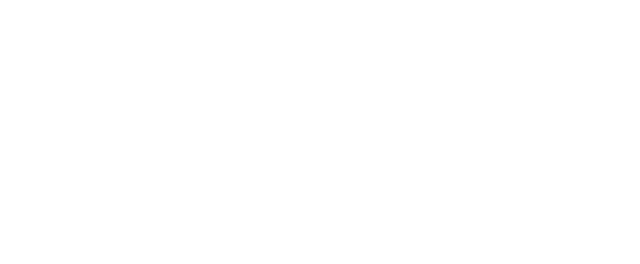
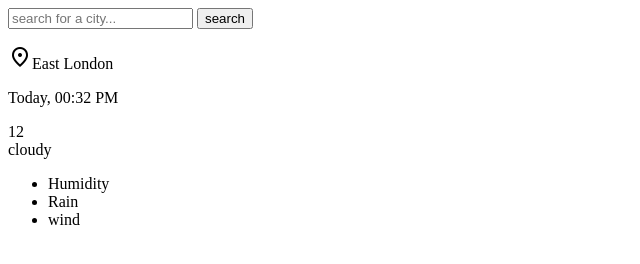
Before and after one commit to Sine-sipho/Meteo, a plain HTML site: page index.html in a window 1280 px wide. Shown: the whole page, without its empty margins (0-640 px from the left). Drawn offline with nearby package versions, Linux system fonts and the light colour scheme.

Commit message:
Added html to the page

```diff
--- a/index.html
+++ b/index.html
@@ -4,6 +4,37 @@
     <meta charset="UTF-8" />
     <meta name="viewport" content="width=device-width, initial-scale=1.0" />
     <title>weathernaw</title>
+    <link
+      href="https://fonts.googleapis.com/css2?family=Material+Symbols+Outlined"
+      rel="stylesheet"
+    />
   </head>
-  <body></body>
+  <body>
+    <header>
+      <form>
+        <input type="search" placeholder="search for a city..." />
+        <input type="button" value="search" />
+      </form>
+    </header>
+    <main>
+      <div class="city">
+        <p>
+          <span class="material-symbols-outlined">location_on</span>East London
+        </p>
+        <p id="time">Today, 00:32 PM</p>
+      </div>
+      <div class="temperature">
+        <p>
+          <span id="current-temperature">12</span><br /><span id="description"
+            >cloudy</span
+          >
+        </p>
+      </div>
+      <ul>
+        <li>Humidity</li>
+        <li>Rain</li>
+        <li>wind</li>
+      </ul>
+    </main>
+  </body>
 </html>
```
